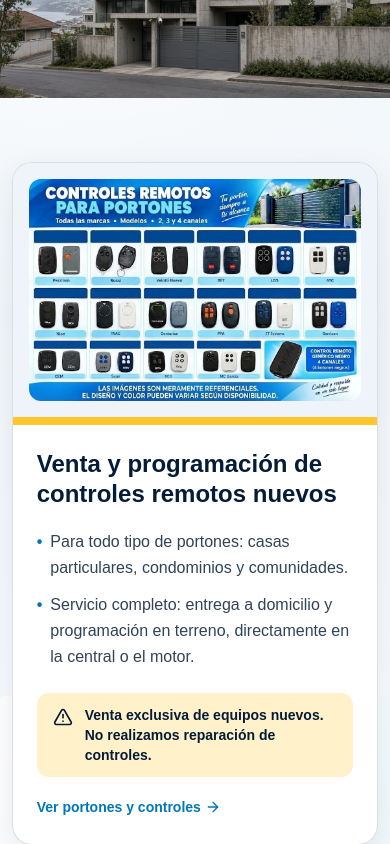
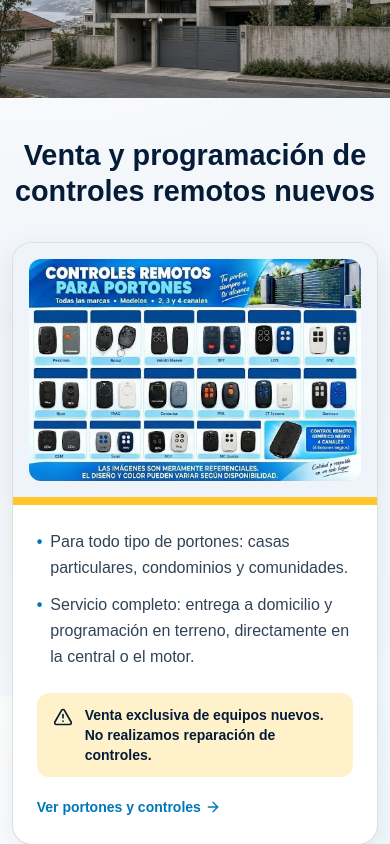
Before and after one commit to darkyuyo/protef, a Next.js app: page / in a window 390 px wide. Shown: the part 2680-3524 px from the top of the page. Built offline with nearby package versions, Linux system fonts and the light colour scheme; a web font is replaced by a local one.

Commit message:
Update HomePage layout by adjusting section padding and enhancing content visibility. Add a new heading for remote control services and modify image size attributes for better responsiveness. Streamline card layout for improved user engagement.

```diff
--- a/src/app/page.tsx
+++ b/src/app/page.tsx
@@ -147,11 +147,17 @@ export default function HomePage() {
         />
       </figure>
 
-      <section className="bg-white/75 py-16" aria-labelledby="controles-inicio">
+      <section className="bg-white/75 py-10 md:py-14" aria-labelledby="controles-inicio">
         <div className="container-protef">
+          <h2
+            id="controles-inicio"
+            className="text-center text-[clamp(1.8rem,3vw,2.6rem)] leading-tight font-extrabold text-nav"
+          >
+            Venta y programación de controles remotos nuevos
+          </h2>
           <Link
             href="/reparacion-portones-automaticos-concepcion"
-            className="card block overflow-hidden transition duration-200 hover:-translate-y-1 hover:shadow-[0_16px_36px_rgba(5,28,56,.12)] lg:grid lg:grid-cols-[1.15fr_.85fr] lg:items-center"
+            className="card mt-8 block overflow-hidden transition duration-200 hover:-translate-y-1 hover:shadow-[0_16px_36px_rgba(5,28,56,.12)]"
           >
             <figure className="bg-[#eef4fa] p-4 md:p-6">
               <Image
@@ -159,18 +165,12 @@ export default function HomePage() {
                 alt="Catálogo de controles remotos nuevos para portones, de 2, 3 y 4 canales"
                 width={1400}
                 height={900}
-                sizes="(min-width: 1024px) 55vw, 94vw"
+                sizes="(min-width: 1024px) 70vw, 94vw"
                 className="h-auto w-full rounded-[12px]"
               />
             </figure>
-            <div className="border-t-8 border-gold p-6 md:p-8 lg:border-t-0 lg:border-l-8">
-              <h2
-                id="controles-inicio"
-                className="text-[clamp(1.5rem,2.4vw,2rem)] leading-tight font-extrabold text-nav"
-              >
-                Venta y programación de controles remotos nuevos
-              </h2>
-              <ul className="mt-5 grid gap-3">
+            <div className="border-t-8 border-gold p-6 md:p-8">
+              <ul className="grid gap-3">
                 <li className="flex gap-2 text-muted">
                   <span aria-hidden="true" className="font-bold text-brand-dark">
                     •
```
